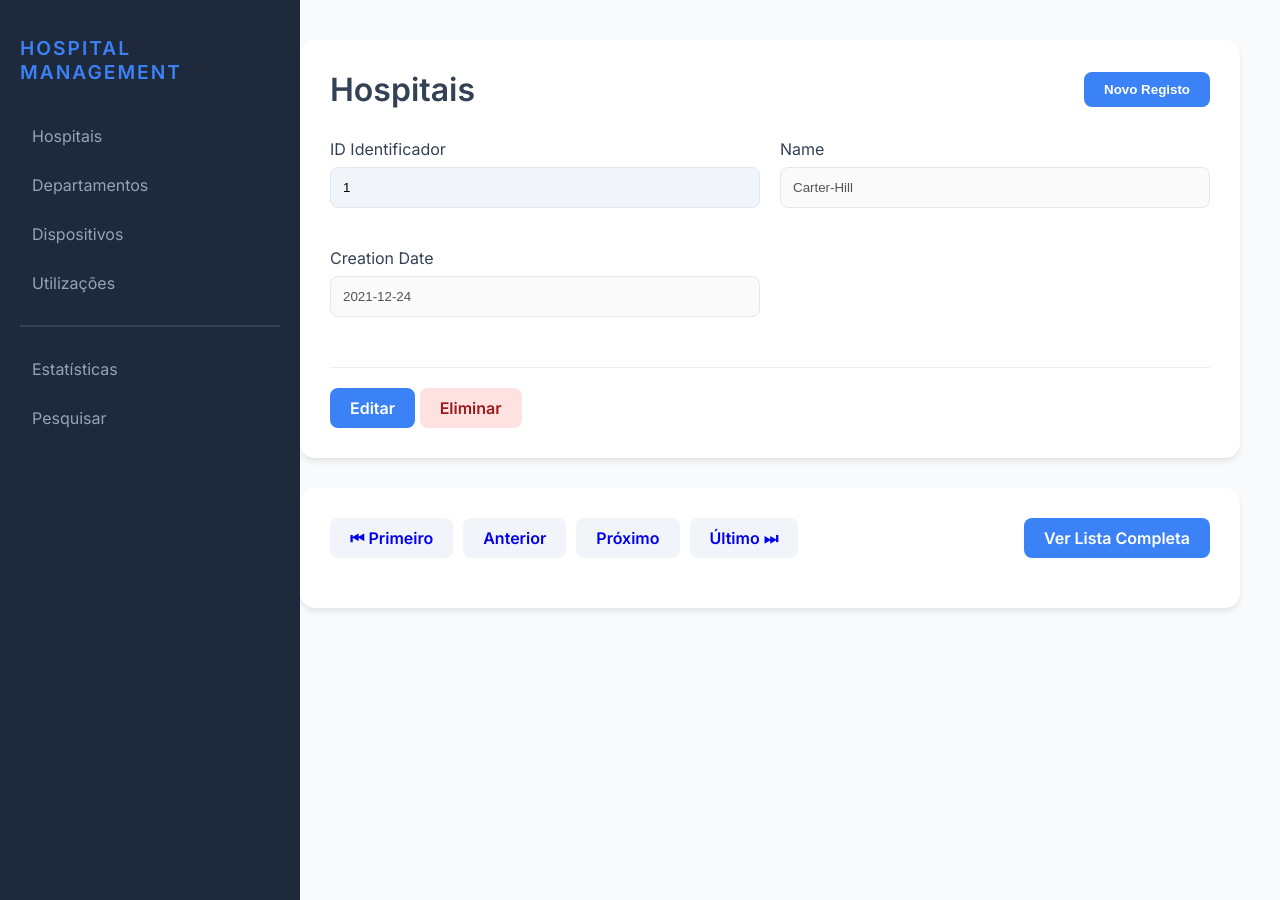
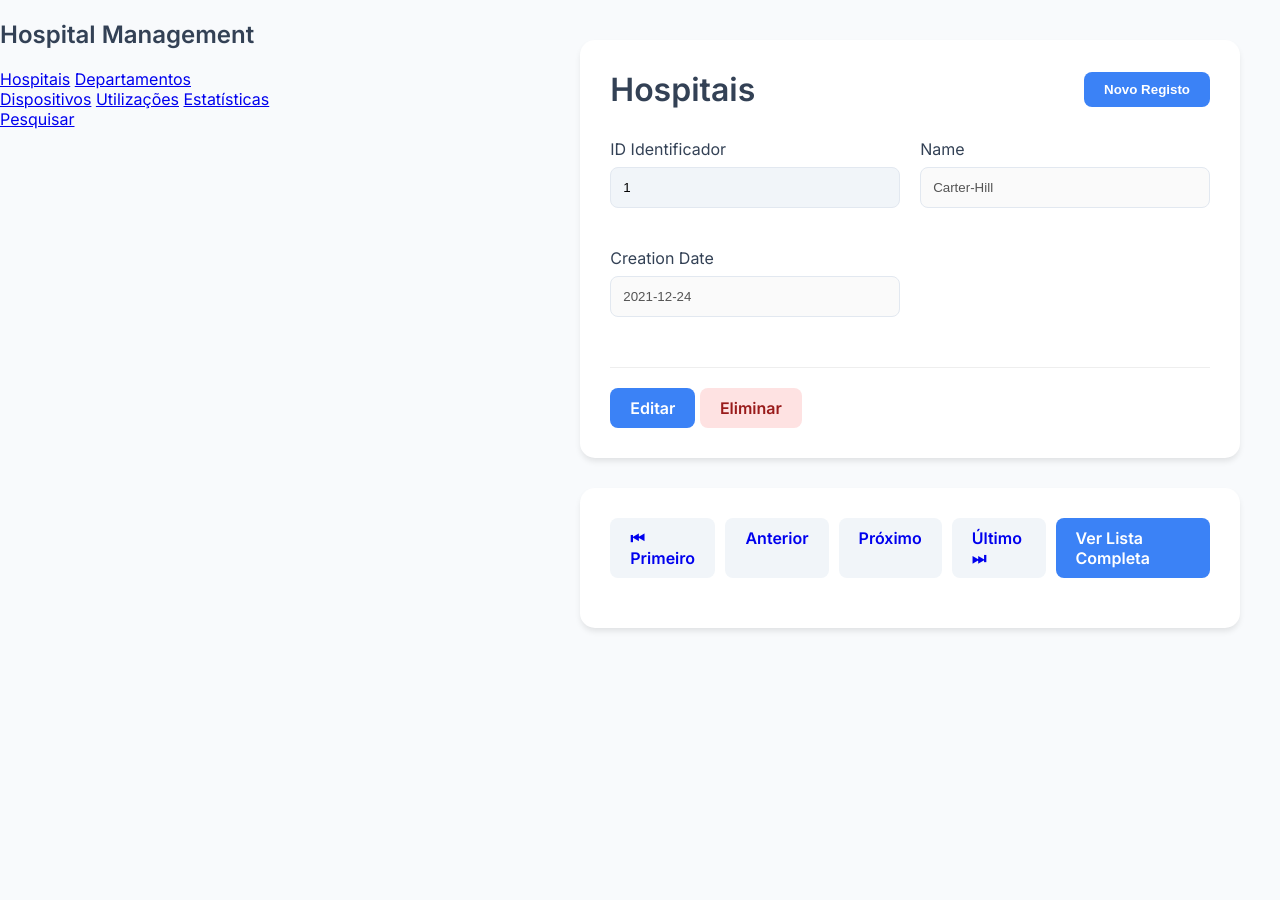
Before and after one commit to pedrods72/g34_project, a Flask app: page / in a window 1280 px wide. Run offline with Flask 3, Linux system fonts and the light colour scheme.

Commit message:
layout.html

```diff
--- a/templates/layout.html
+++ b/templates/layout.html
@@ -8,18 +8,20 @@
     <link href="https://fonts.googleapis.com/css2?family=Inter:wght@400;600&display=swap" rel="stylesheet">
 </head>
 <body>
-    <div class="sidebar">
+    <header class="topbar">
+    <div class="logo">
         <h2>Hospital Management</h2>
-        <nav>
-            <a href="/?class=Hospital" class="nav-link">Hospitais</a>
-            <a href="/?class=Department" class="nav-link">Departamentos</a>
-            <a href="/?class=Device" class="nav-link">Dispositivos</a>
-            <a href="/?class=Utilization" class="nav-link">Utilizações</a>
-            <hr style="border: 0.5px solid #334155; margin: 20px 0;">
-            <a href="/stats" class="nav-link">Estatísticas</a>
-            <a href="/search?class=Hospital" class="nav-link">Pesquisar</a>
-        </nav>
     </div>
+
+    <nav>
+        <a href="/?class=Hospital">Hospitais</a>
+        <a href="/?class=Department">Departamentos</a>
+        <a href="/?class=Device">Dispositivos</a>
+        <a href="/?class=Utilization">Utilizações</a>
+        <a href="/stats">Estatísticas</a>
+        <a href="/search?class=Hospital">Pesquisar</a>
+    </nav>
+</header>
 
     <div class="main-content">
         {% with messages = get_flashed_messages(with_categories=true) %}
@@ -36,3 +38,4 @@
     </div>
 </body>
 </html>
+</html>
```
